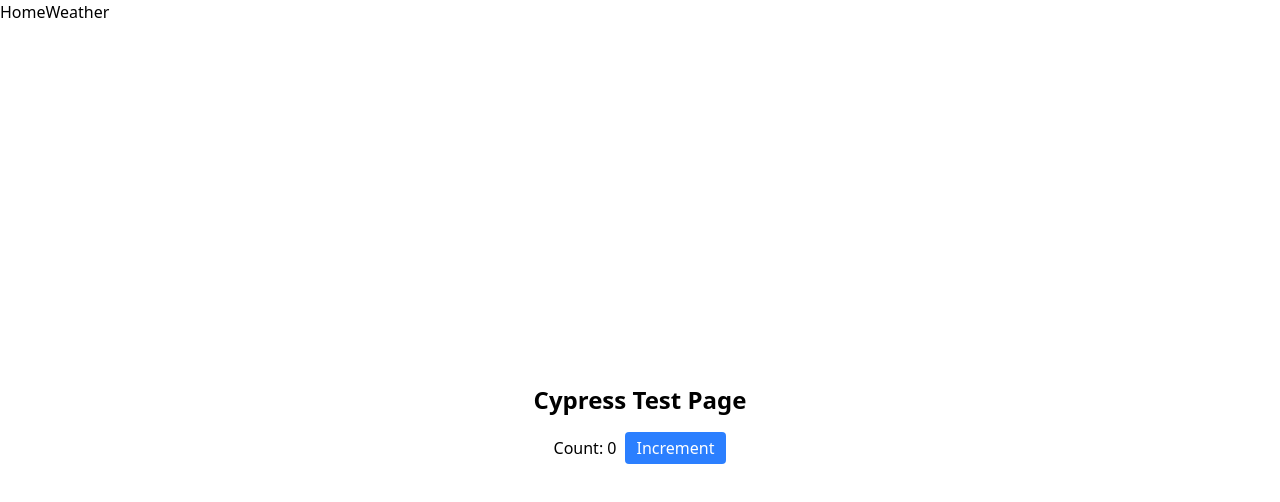
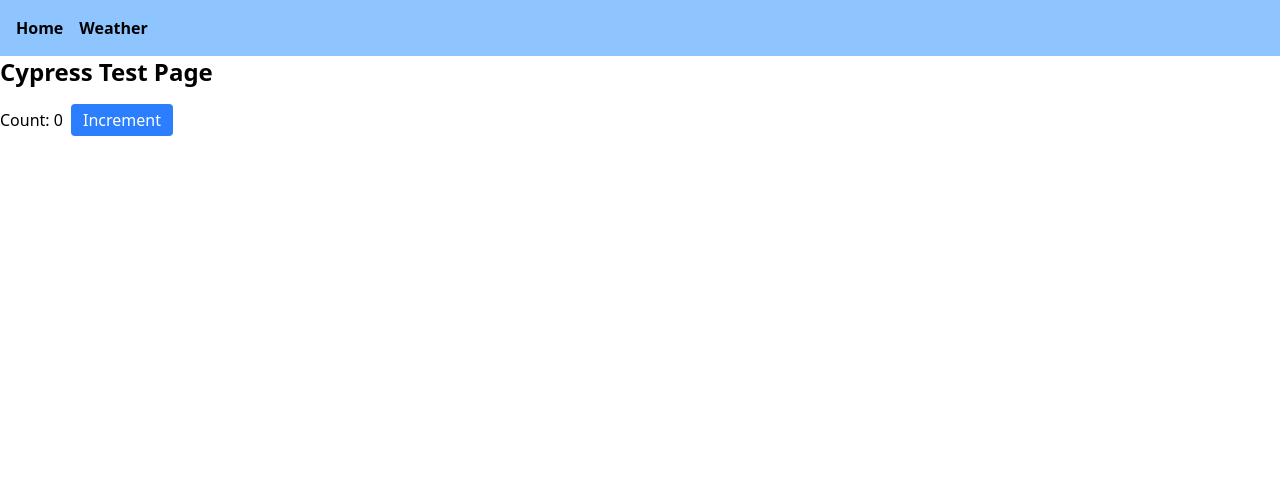
Before and after one commit to JonasW7/Baden_Hackathon_Tomapo_Retail, a React (Vite) app: page / in a window 1280 px wide. Shown: the top 502 px of the page. Built offline with nearby package versions, Linux system fonts and the light colour scheme.

Commit message:
change page names, clean up

```diff
--- a/src/components/organisms/Navbar.tsx
+++ b/src/components/organisms/Navbar.tsx
@@ -2,7 +2,7 @@ import { NavLink } from "react-router";
 
 export default function Navbar() {
   return (
-    <nav>
+    <nav className="font-bold gap-4 flex p-4 bg-blue-300">
       <NavLink to="/" end>
         Home
       </NavLink>
--- a/src/components/pages/App.tsx
+++ /dev/null
@@ -1,14 +0,0 @@
-import Counter from "@/components/organisms/Counter";
-
-function App() {
-  return (
-    <>
-    <div className="justify-center flex items-center flex-col h-screen">
-      <h1 className="text-2xl font-bold mb-4">Cypress Test Page</h1>
-      <Counter />
-    </div>
-    </>
-  );
-}
-
-export default App;
--- /dev/null
+++ b/src/components/pages/HomePage.tsx
@@ -0,0 +1,14 @@
+import Counter from "@/components/organisms/Counter";
+
+function HomePage() {
+  return (
+    <>
+      <div className="flex flex-col ">
+        <h1 className="text-2xl font-bold mb-4">Cypress Test Page</h1>
+        <Counter />
+      </div>
+    </>
+  );
+}
+
+export default HomePage;
--- a/src/components/pages/WeatherStats.tsx
+++ b/src/components/pages/WeatherPage.tsx
@@ -1,13 +1,13 @@
 import { useEffect, useState } from "react";
 
-function WeatherStats() {
+function WeatherPage() {
   const [weather, setWeather] = useState<any>(null);
   const [error, setError] = useState<string | null>(null);
 
   useEffect(() => {
-    const API_KEY = "YOUR_API_KEY_HERE";
-    const city = "Zurich";
-    const url = `https://api.openweathermap.org/data/2.5/weather?q=${city}&units=metric&appid=${API_KEY}`;
+    const API_KEY = import.meta.env.VITE_WEATHER_API_KEY;
+    const testcity = "Zug";
+    const url = `https://api.openweathermap.org/data/2.5/weather?q=${testcity}&units=metric&appid=${API_KEY}`;
 
     fetch(url)
       .then((res) => {
@@ -23,11 +23,11 @@ function WeatherStats() {
 
   return (
     <div>
-      <h1>Weather in {weather.name}</h1>
+      <h1>Current weather in: {weather.name}</h1>
       <p>{weather.weather[0].description}</p>
       <p>{weather.main.temp}°C</p>
     </div>
   );
 }
 
-export default WeatherStats;
+export default WeatherPage;
--- a/src/components/templates/RootLayout.tsx
+++ b/src/components/templates/RootTemplate.tsx
@@ -2,8 +2,7 @@
 import Navbar from "@/components/organisms/Navbar";
 import { Outlet } from "react-router-dom";
 
-export default function RootLayout() {
-  console.log("test")
+export default function RootTemplate() {
   return (
     <>
       <Navbar />
--- a/src/router.tsx
+++ b/src/router.tsx
@@ -1,15 +1,15 @@
 import { createBrowserRouter } from "react-router-dom";
-import App from "@/components/pages/App";
-import WeatherStats from "@/components/pages/WeatherStats";
-import RootLayout from "@/components/templates/RootLayout";
+import HomePage from "@/components/pages/HomePage";
+import WeatherPage from "@/components/pages/WeatherPage";
+import RootTemplate from "@/components/templates/RootTemplate";
 
 export const router = createBrowserRouter([
   {
     path: "/",
-    Component: RootLayout,
+    Component: RootTemplate,
     children: [
-      { index: true, Component: App },
-      { path: "weather", Component: WeatherStats },
+      { index: true, Component: HomePage },
+      { path: "weather", Component: WeatherPage },
     ],
   },
 ]);
```
